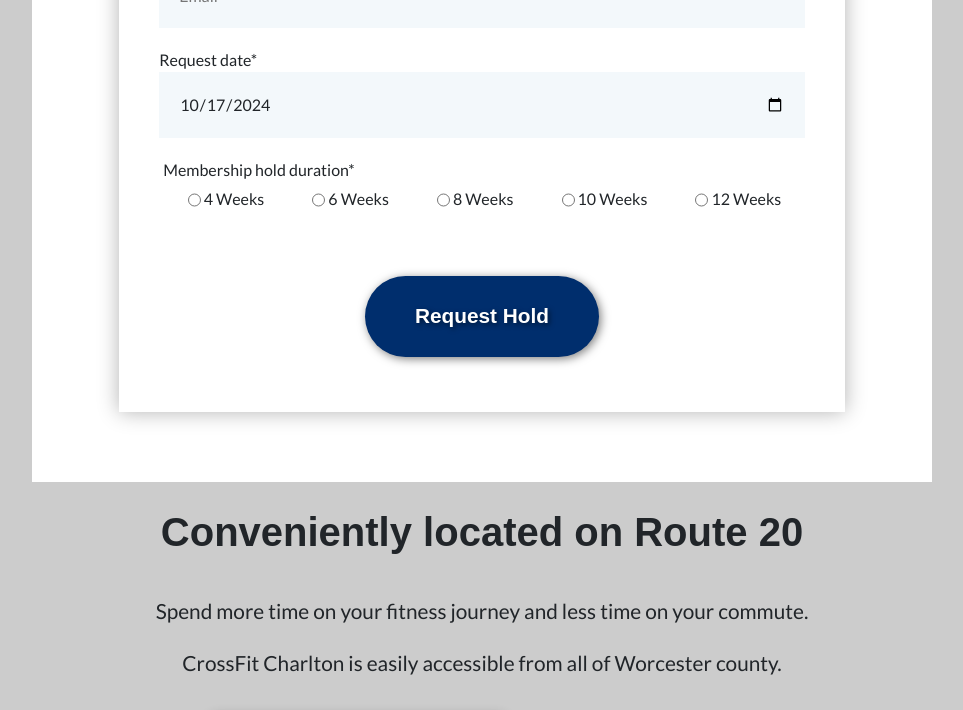
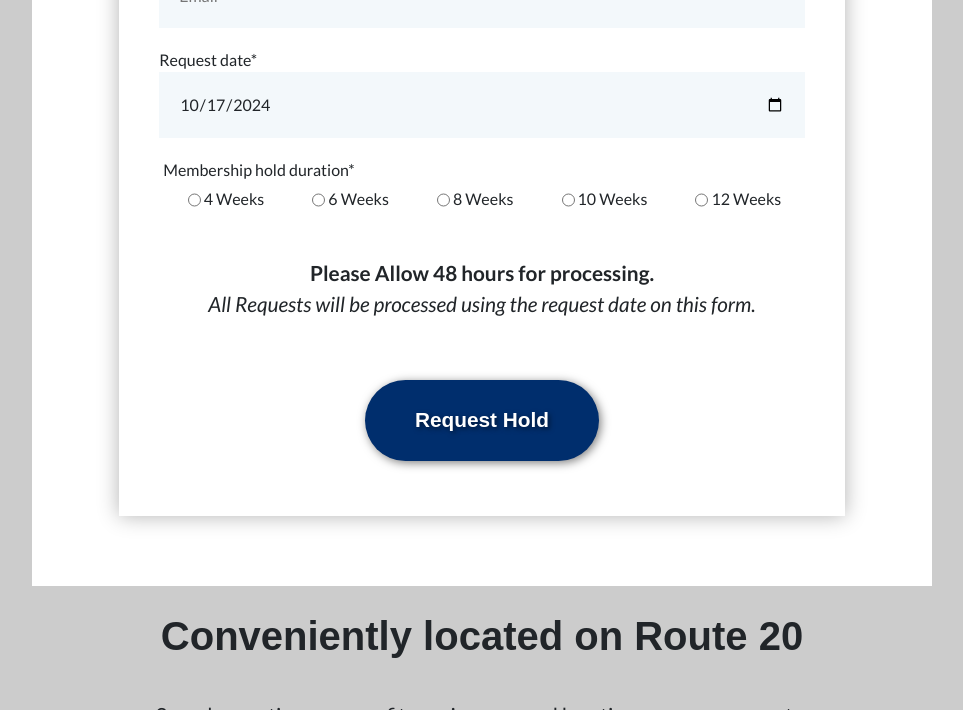
Before and after one commit to jeffhow/crossfitcharlton, a Jekyll site: the page built from hold.html, in a window 1280 px wide and 900 px high, scrolled down 1739 px, cut to the strip 0-710 px from the top of the window. Shown: the whole strip, without its empty margins (158-1121 px from the left). Built offline with Jekyll 4.4.1, drawn with Linux system fonts in a browser that asks for light colours; some web fonts are replaced.

Commit message:
last changes

```diff
--- a/_config.yml
+++ b/_config.yml
@@ -26,10 +26,10 @@ description: >- # this means to ignore newlines until "baseurl:"
   Start Today with a Free 1-on-1 Intro
 
 # Staging only
-baseurl: "crossfitcharlton" # the subpath of your site, e.g. /blog
+# baseurl: "crossfitcharlton" # the subpath of your site, e.g. /blog
 
 # Local and Production
-# baseurl: "" # the subpath of your site, e.g. /blog
+baseurl: "" # the subpath of your site, e.g. /blog
 
 url: "https://www.crossfitcharlton.com/" # the base hostname & protocol for your site, e.g. http://example.com
 facebook_username: CrossFitCharlton
--- a/cancel.html
+++ b/cancel.html
@@ -18,7 +18,7 @@ sections:
   </p>
     <ol class="space-after-item">
     <li>
-      Your Membership will be canceled 4 weeks from the submission of the form below. Note that if you have a scheduled renewal payment within this period, the payment will be processed as scheduled. All payments are non-refundable.
+      Your Membership will be canceled 4 weeks from the submission of the form below. Note that if you have a scheduled membership dues payment within this period, the payment will be processed as scheduled. All payments are non-refundable.
     </li>
     <li>
       If you would like to put your membership on hold instead of canceling, you can submit a <a href="hold.html" class="size-normal">Membership Hold Request</a>. If you're sure you'd like to cancel, just complete and submit the form below.
--- a/hold.html
+++ b/hold.html
@@ -107,6 +107,12 @@ sections:
         </div>
       </fieldset>
 
+      <p style="text-align: center;">
+        <strong>Please Allow 48 hours for processing.</strong>
+        <br/>
+        <em>All Requests will be processed using the request date on this form.</em>
+      </p>
+
       <button class="cta cta--lg cta--blue" style="margin-top: 40px">Request Hold</button>
     </form>
   </div>
```
